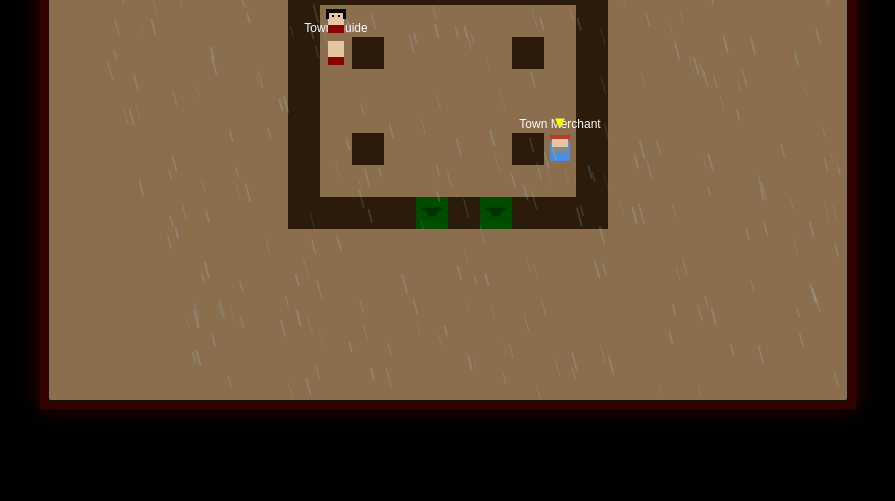
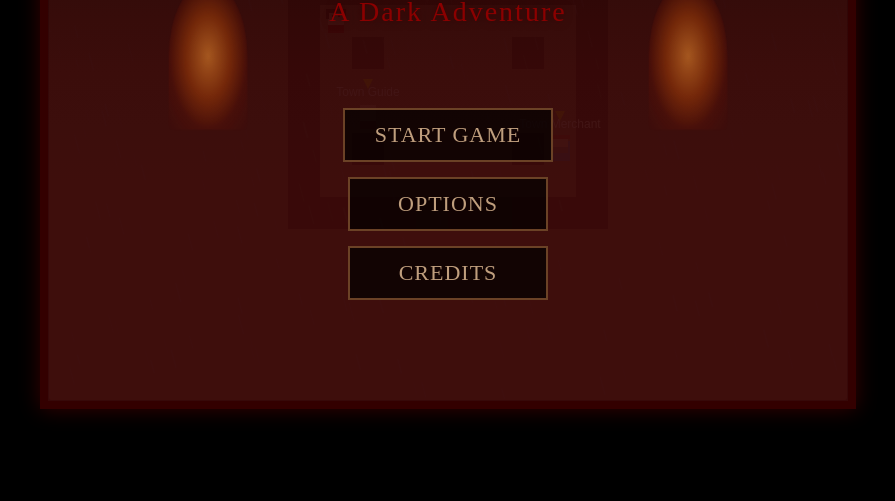
Before and after one commit to grinsteindavid/rpg-quest-game, a website with bundled scripts: page index.html in a window 1280 px wide. Shown: the part 299-800 px from the top of the page, without its empty margins (192-1087 px from the left). Built offline with nearby package versions, Linux system fonts and the light colour scheme.

Commit message:
Adds intro scene and game restart functionality
Implements an introductory scene that displays before starting the game, enhancing user experience.

Includes a restart mechanism that returns players to the intro screen after a game over, maintaining continuity in gameplay.

Improves game flow by managing transitions more effectively and ensuring the intro scene is part of the game lifecycle.

```diff
--- a/css/style.css
+++ b/css/style.css
@@ -361,3 +361,219 @@ html, body {
     0% { transform: scale(0.2); opacity: 0; background-image: radial-gradient(circle, rgba(77, 0, 0, 0.9) 10%, rgba(51, 0, 0, 0.4) 70%); }
     100% { transform: scale(1); opacity: 0.8; background-image: radial-gradient(circle, rgba(77, 0, 0, 0.8) 10%, rgba(51, 0, 0, 0.3) 70%); }
 }
+
+/* Intro Scene Styles */
+#intro-scene-container {
+    position: absolute;
+    top: 0;
+    left: 0;
+    width: 100%;
+    height: 100%;
+    display: flex;
+    justify-content: center;
+    align-items: center;
+    z-index: 2000;
+    opacity: 1;
+    transition: opacity 0.5s ease-in-out;
+}
+
+#intro-scene-container.hidden {
+    display: none;
+    opacity: 0;
+}
+
+.intro-scene-overlay {
+    position: absolute;
+    top: 0;
+    left: 0;
+    width: 100%;
+    height: 100%;
+    background-color: #000;
+    /* Using a gradient for the background since we can't upload images */
+    background-image: linear-gradient(to bottom, #000000, #1a0505, #230505, #2d0606, #330707, #370808, #380909, #3a0909, #3a0909, #3a0909, #3a0909, #3a0909);
+    background-position: center;
+    background-size: cover;
+    background-repeat: no-repeat;
+    opacity: 0.95;
+    z-index: -1;
+}
+
+.intro-scene-content {
+    position: relative;
+    display: flex;
+    flex-direction: column;
+    align-items: center;
+    justify-content: center;
+    width: 100%;
+    height: 100%;
+    padding: 40px;
+    text-align: center;
+    box-sizing: border-box;
+}
+
+.intro-title {
+    font-family: 'Times New Roman', serif;
+    font-size: 72px;
+    font-weight: bold;
+    color: #BF9E7D; /* Diablo 1 gold/bronze title color */
+    text-shadow: 0 0 10px #6B0000, 0 0 20px #330000;
+    margin-bottom: 10px;
+    letter-spacing: 8px;
+    animation: titleGlow 3s infinite alternate;
+}
+
+.intro-subtitle {
+    font-family: 'Times New Roman', serif;
+    font-size: 28px;
+    color: #8B0000; /* Dark blood red */
+    text-shadow: 0 0 8px #330000;
+    margin-bottom: 60px;
+    letter-spacing: 2px;
+}
+
+.intro-torch {
+    position: absolute;
+    width: 80px;
+    height: 150px;
+    background-image: radial-gradient(ellipse at center, rgba(255, 150, 50, 0.8) 0%, rgba(200, 80, 10, 0.6) 40%, rgba(150, 30, 0, 0.2) 70%, rgba(0, 0, 0, 0) 100%);
+    border-radius: 50% 50% 0 0;
+    z-index: -1;
+}
+
+.intro-torch.left {
+    left: 15%;
+    top: 30%;
+}
+
+.intro-torch.right {
+    right: 15%;
+    top: 30%;
+}
+
+.intro-torch.flicker {
+    animation: torchFlicker 3s infinite alternate;
+}
+
+.intro-menu {
+    display: flex;
+    flex-direction: column;
+    align-items: center;
+    gap: 15px;
+    margin-top: 20px;
+}
+
+.intro-button {
+    font-family: 'Times New Roman', serif;
+    background-color: rgba(0, 0, 0, 0.7);
+    color: #BF9E7D; /* Diablo gold text */
+    border: 2px solid #6B4226; /* Dark brown border */
+    padding: 12px 30px;
+    font-size: 22px;
+    cursor: pointer;
+    transition: all 0.3s ease;
+    min-width: 200px;
+    letter-spacing: 1px;
+    position: relative;
+    overflow: hidden;
+}
+
+.intro-button::before {
+    content: '';
+    position: absolute;
+    top: 0;
+    left: -100%;
+    width: 100%;
+    height: 100%;
+    background: linear-gradient(90deg, transparent, rgba(191, 158, 125, 0.2), transparent);
+    transition: left 0.5s ease;
+}
+
+.intro-button:hover {
+    background-color: rgba(50, 20, 0, 0.8);
+    transform: scale(1.05);
+    box-shadow: 0 0 10px rgba(191, 158, 125, 0.3);
+    text-shadow: 0 0 5px rgba(191, 158, 125, 0.5);
+}
+
+.intro-button:hover::before {
+    left: 100%;
+}
+
+.intro-button.small {
+    font-size: 16px;
+    padding: 8px 20px;
+    min-width: 120px;
+    margin-top: 20px;
+}
+
+.intro-panel {
+    background-color: rgba(0, 0, 0, 0.85);
+    border: 2px solid #6B4226;
+    padding: 25px;
+    color: #BF9E7D;
+    max-width: 500px;
+    width: 80%;
+    position: relative;
+    z-index: 10;
+}
+
+.intro-panel h2 {
+    font-family: 'Times New Roman', serif;
+    color: #BF9E7D;
+    margin-top: 0;
+    margin-bottom: 20px;
+    font-size: 26px;
+    letter-spacing: 2px;
+    text-align: center;
+    border-bottom: 1px solid #6B4226;
+    padding-bottom: 10px;
+}
+
+.intro-panel.hidden {
+    display: none;
+}
+
+.credit-name {
+    font-size: 22px;
+    margin: 5px 0;
+    color: #FFFFFF;
+}
+
+.option-row {
+    display: flex;
+    justify-content: space-between;
+    align-items: center;
+    margin-bottom: 15px;
+}
+
+.option-row label {
+    font-size: 18px;
+}
+
+.option-row input[type="range"],
+.option-row select {
+    background-color: rgba(30, 10, 0, 0.8);
+    border: 1px solid #6B4226;
+    color: #BF9E7D;
+    padding: 5px;
+    width: 150px;
+}
+
+.option-row select {
+    font-family: 'Times New Roman', serif;
+    font-size: 16px;
+    padding: 5px 10px;
+}
+
+@keyframes titleGlow {
+    0% { text-shadow: 0 0 5px #6B0000, 0 0 10px #330000; }
+    100% { text-shadow: 0 0 10px #BF0000, 0 0 20px #6B0000, 0 0 30px #330000; }
+}
+
+@keyframes torchFlicker {
+    0% { opacity: 0.7; transform: scale(0.95); }
+    25% { opacity: 0.8; transform: scale(1); }
+    50% { opacity: 0.6; transform: scale(0.97); }
+    75% { opacity: 0.9; transform: scale(1.05); }
+    100% { opacity: 0.8; transform: scale(1); }
+}
--- /dev/null
+++ b/js/UI/IntroScene.js
@@ -0,0 +1,163 @@
+/**
+ * Handles the game intro scene with a dark gothic Diablo-like theme.
+ * Features a menu with start, options, and credits buttons.
+ */
+export class IntroScene {
+    /**
+     * Creates a new IntroScene instance.
+     */
+    constructor() {
+        // Create intro scene container if it doesn't exist
+        let container = document.getElementById('intro-scene-container');
+        if (!container) {
+            container = document.createElement('div');
+            container.id = 'intro-scene-container';
+            container.classList.add('hidden');
+            container.innerHTML = `
+                <div class="intro-scene-overlay"></div>
+                <div class="intro-scene-content">
+                    <div class="intro-title">RPG GAME</div>
+                    <div class="intro-subtitle">A Dark Adventure</div>
+                    <div class="intro-torch left"></div>
+                    <div class="intro-torch right"></div>
+                    <div class="intro-menu">
+                        <button id="start-button" class="intro-button">START GAME</button>
+                        <button id="options-button" class="intro-button">OPTIONS</button>
+                        <button id="credits-button" class="intro-button">CREDITS</button>
+                    </div>
+                    <div id="credits-panel" class="intro-panel hidden">
+                        <h2>CREDITS</h2>
+                        <p>Created By:</p>
+                        <p class="credit-name">David G</p>
+                        <p class="credit-name">Leonardo</p>
+                        <button id="back-button" class="intro-button small">BACK</button>
+                    </div>
+                    <div id="options-panel" class="intro-panel hidden">
+                        <h2>OPTIONS</h2>
+                        <div class="option-row">
+                            <label for="sound-volume">Sound Volume:</label>
+                            <input type="range" id="sound-volume" min="0" max="100" value="80">
+                        </div>
+                        <div class="option-row">
+                            <label for="music-volume">Music Volume:</label>
+                            <input type="range" id="music-volume" min="0" max="100" value="60">
+                        </div>
+                        <div class="option-row">
+                            <label for="difficulty">Difficulty:</label>
+                            <select id="difficulty">
+                                <option value="easy">Easy</option>
+                                <option value="normal" selected>Normal</option>
+                                <option value="hard">Hard</option>
+                            </select>
+                        </div>
+                        <button id="options-back-button" class="intro-button small">BACK</button>
+                    </div>
+                </div>
+            `;
+            document.getElementById('game-container').appendChild(container);
+
+            // Setup event listeners
+            this._setupEventListeners();
+        }
+
+        this.container = container;
+        this.visible = false;
+        this.onStartCallback = null;
+    }
+
+    /**
+     * Sets up event listeners for the intro menu buttons
+     * @private
+     */
+    _setupEventListeners() {
+        // Start button
+        const startButton = document.getElementById('start-button');
+        if (startButton) {
+            startButton.addEventListener('click', () => {
+                this.hide();
+                // Call the start game callback
+                if (this.onStartCallback) {
+                    this.onStartCallback();
+                }
+            });
+        }
+
+        // Options button - show options panel
+        const optionsButton = document.getElementById('options-button');
+        if (optionsButton) {
+            optionsButton.addEventListener('click', () => {
+                document.getElementById('options-panel').classList.remove('hidden');
+                document.getElementById('credits-panel').classList.add('hidden');
+                document.querySelector('.intro-menu').classList.add('hidden');
+            });
+        }
+
+        // Credits button - show credits panel
+        const creditsButton = document.getElementById('credits-button');
+        if (creditsButton) {
+            creditsButton.addEventListener('click', () => {
+                document.getElementById('credits-panel').classList.remove('hidden');
+                document.getElementById('options-panel').classList.add('hidden');
+                document.querySelector('.intro-menu').classList.add('hidden');
+            });
+        }
+
+        // Back button from credits
+        const backButton = document.getElementById('back-button');
+        if (backButton) {
+            backButton.addEventListener('click', () => {
+                document.getElementById('credits-panel').classList.add('hidden');
+                document.querySelector('.intro-menu').classList.remove('hidden');
+            });
+        }
+
+        // Back button from options
+        const optionsBackButton = document.getElementById('options-back-button');
+        if (optionsBackButton) {
+            optionsBackButton.addEventListener('click', () => {
+                document.getElementById('options-panel').classList.add('hidden');
+                document.querySelector('.intro-menu').classList.remove('hidden');
+            });
+        }
+    }
+
+    /**
+     * Shows the intro scene
+     * @param {Function} onStart - Callback function to execute when start button is clicked
+     */
+    show(onStart = null) {
+        if (this.visible) return;
+
+        this.onStartCallback = onStart;
+        this.visible = true;
+        this.container.classList.remove('hidden');
+
+        // Make sure main menu is visible and panels are hidden when showing intro
+        document.querySelector('.intro-menu').classList.remove('hidden');
+        document.getElementById('credits-panel').classList.add('hidden');
+        document.getElementById('options-panel').classList.add('hidden');
+
+        // Add animation class for the torch flicker effect
+        document.querySelectorAll('.intro-torch').forEach(torch => {
+            torch.classList.add('flicker');
+        });
+    }
+
+    /**
+     * Hides the intro scene
+     */
+    hide() {
+        if (!this.visible) return;
+
+        this.visible = false;
+        this.container.classList.add('hidden');
+    }
+
+    /**
+     * Checks if the intro scene is visible
+     * @returns {boolean} Whether the intro scene is visible
+     */
+    isVisible() {
+        return this.visible;
+    }
+}
--- a/js/game.js
+++ b/js/game.js
@@ -5,6 +5,7 @@ import { InputHandler } from './input.js';
 import { Dialog } from './UI/Dialog.js';
 import { Transition } from './UI/Transition.js';
 import { GameOver } from './UI/GameOver.js';
+import { IntroScene } from './UI/IntroScene.js';
 import { DepthsDarkForestMap } from './maps/darkForest/depths.js';
 
 /**
@@ -31,6 +32,8 @@ export class Game {
     _transition;
     /** @private @type {GameOver} Game over screen manager */
     _gameOver;
+    /** @private @type {IntroScene} Intro scene manager */
+    _introScene;
 
     /**
      * Creates a new Game instance.
@@ -46,12 +49,16 @@ export class Game {
         this._dialog = new Dialog();
         this._transition = new Transition();
         this._gameOver = new GameOver();
+        this._introScene = new IntroScene();
 
         // Flag to track if the page is currently visible/active
         this._isPageVisible = true;
 
         // Set up visibility change detection
         this._setupVisibilityChangeDetection();
+
+        // Show intro scene first instead of starting game immediately
+        this._showIntroScreen();
 
         requestAnimationFrame(this._gameLoop.bind(this));
     }
@@ -183,7 +190,7 @@ export class Game {
      * @private
      */
     _update() {
-        // Don't update the game if dialog is active, transition is in progress, or game over is shown
+        // Don't update the game if dialog is active, transition is in progress, intro is showing, or game over is shown
         if (this._dialog.isActive()) {
             if (this._input.isPressed('e') || this._input.isPressed(' ')) {
                 this._dialog.hide();
@@ -192,7 +199,7 @@ export class Game {
         }
 
         // Pausing during transitions is handled at the individual component level
-        if (this._transition.isActive() || this._gameOver.isVisible()) {
+        if (this._transition.isActive() || this._gameOver.isVisible() || this._introScene.isVisible()) {
             return;
         }
 
@@ -231,18 +238,8 @@ export class Game {
 
         // Show the game over screen with a callback for restart
         this._gameOver.show(() => {
-            // Reset the player's health
-            this._player.resetHealth();
-            this._initializeMaps();
-
-            // Reset player to starting position
-            const startPos = this._maps.hometown.getInitialPlayerPosition();
-            this._player.x = startPos.x;
-            this._player.y = startPos.y;
-            this._player.targetX = startPos.x;
-            this._player.targetY = startPos.y;
-            this._player.setMap(this._currentMap);
-
+            // Use the restartGame method to restart
+            this.restartGame();
             console.log('Game restarted!');
         });
     }
@@ -277,6 +274,38 @@ export class Game {
     showDialog(messages, onComplete = null) {
         this._dialog.startConversation(messages, onComplete);
     }
+
+    /**
+     * Shows the intro screen with menu options
+     * @private
+     */
+    _showIntroScreen() {
+        // Show intro scene with callback for starting game
+        this._introScene.show(() => {
+            // Start the actual game when START is clicked
+            console.log('Game started from intro screen!');
+        });
+    }
+
+    /**
+     * Restarts the game and shows the intro screen
+     */
+    restartGame() {
+        // Reset the player's health
+        this._player.resetHealth();
+        this._initializeMaps();
+
+        // Reset player to starting position
+        const startPos = this._maps.hometown.getInitialPlayerPosition();
+        this._player.x = startPos.x;
+        this._player.y = startPos.y;
+        this._player.targetX = startPos.x;
+        this._player.targetY = startPos.y;
+        this._player.setMap(this._currentMap);
+
+        // Show the intro screen again
+        this._showIntroScreen();
+    }
 }
 
 // Initialize game when window loads
```
